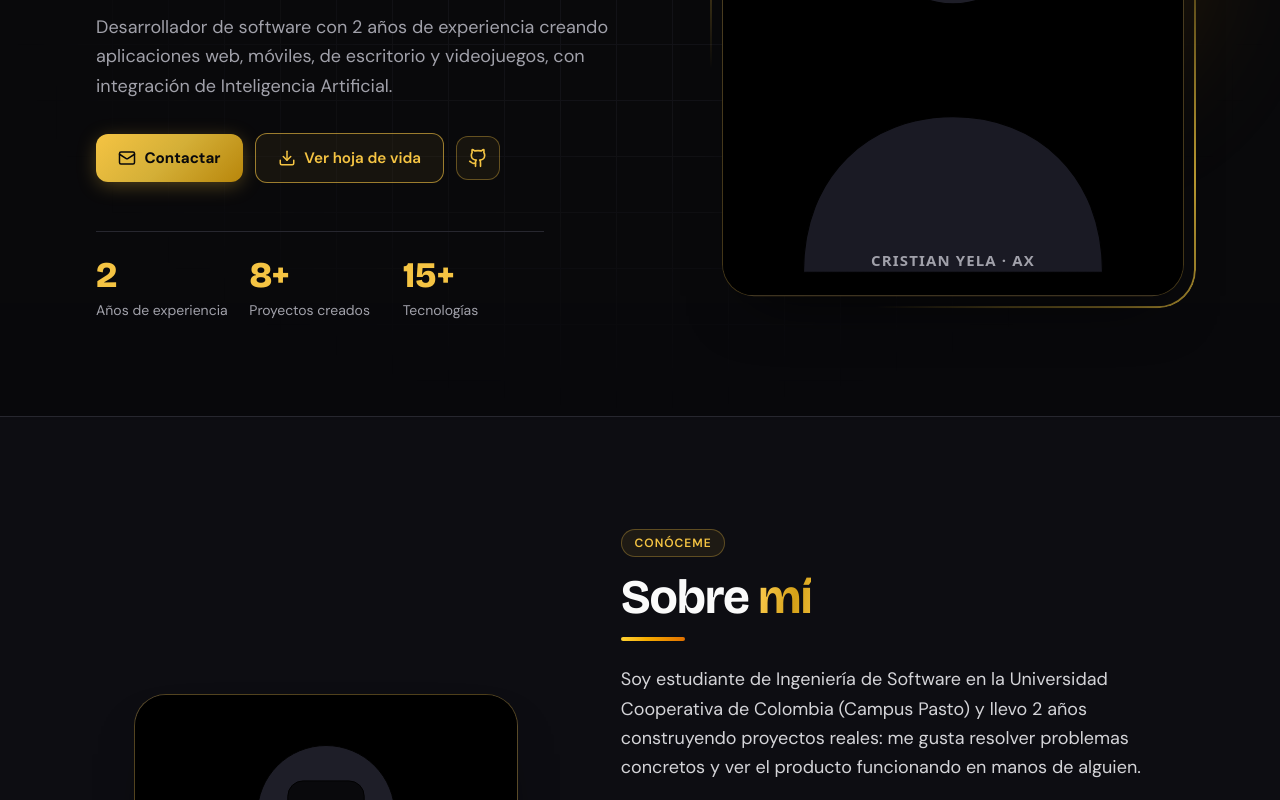
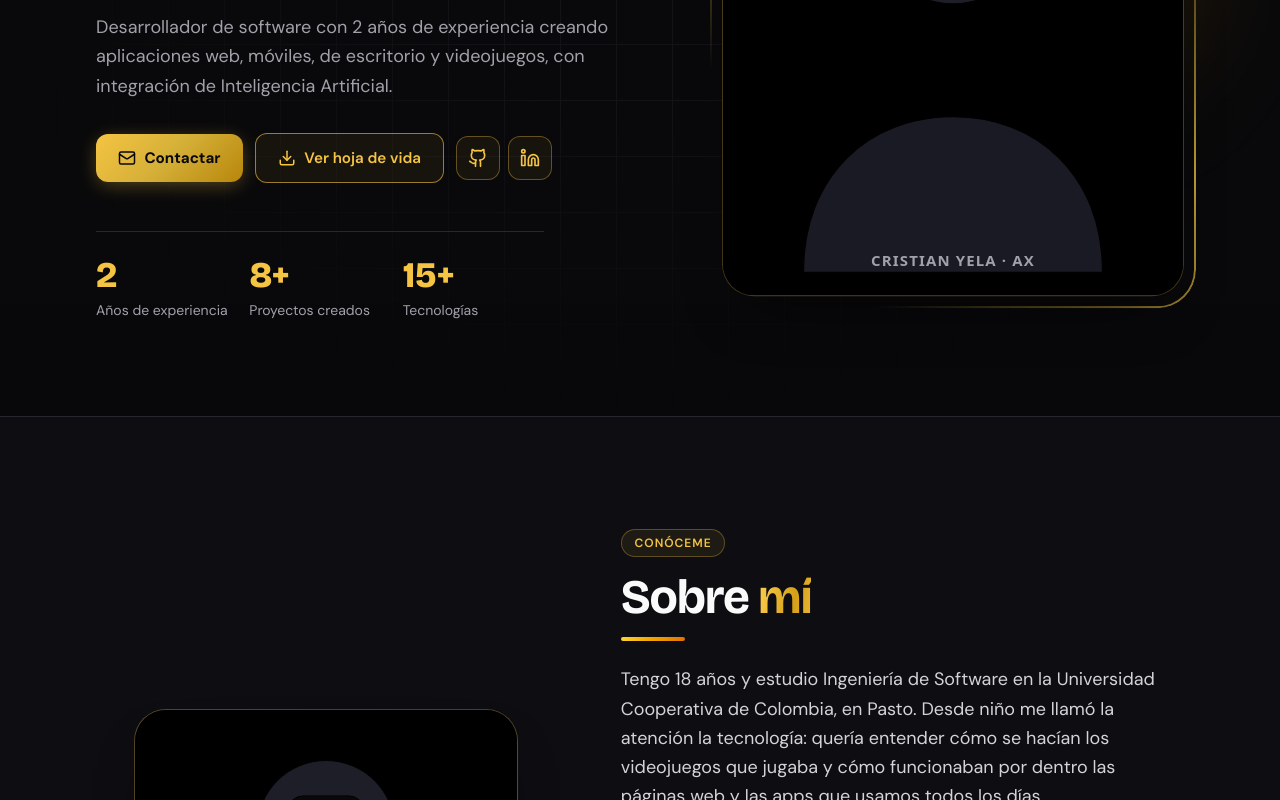
Before and after one commit to AndrxsS9/Portafolio, a Next.js app: page / in a window 1280 px wide. Shown: the part 460-1260 px from the top of the page. Built offline with nearby package versions, Linux system fonts and the light colour scheme.

Commit message:
feat: actualizar correo, LinkedIn, foto y contenido del perfil

```diff
--- a/data/profile.ts
+++ b/data/profile.ts
@@ -6,15 +6,17 @@ export const profile = {
   lastName: "Yela Parra",
   fullName: "Cristian Andrés Yela Parra",
   shortName: { first: "Andrés", last: "Yela" },
-  email: "cristian.yela@campusucc.edu.co",
+  email: "cristianyela.57@gmail.com",
   /** Déjalo vacío ("") si no quieres mostrar teléfono */
   phone: "",
   github: "https://github.com/AndrxsS9",
   githubUser: "@AndrxsS9",
-  /** Pon aquí la URL de tu LinkedIn; vacío = no se muestra */
-  linkedin: "",
+  /** URL de LinkedIn; vacío = no se muestra */
+  linkedin: "https://www.linkedin.com/in/cristian-yela-341835339",
   /** Tu foto: guarda una foto real en public/images/ (ej. foto.jpg) y cambia esta ruta */
   photo: "/images/avatar.svg",
+  /** Foto de la sección "Sobre mí" */
+  aboutPhoto: "/images/foto-perfil.webp",
   /** Hojas de vida en /public */
   cv: { es: "/cv.pdf", en: "/cv-en.pdf" } satisfies Record<Lang, string>,
   tech: [
@@ -34,7 +36,6 @@ export const profile = {
     "Google Gemini API",
     "PostgreSQL",
     "Supabase",
-    "Zod",
     "Vitest",
     "Git & GitHub",
   ],
@@ -52,11 +53,18 @@ type LocalizedProfile = {
     p1: string;
     p2: string;
     highlights: { title: string; text: string }[];
+    /** Bloque "Fuera del código" */
+    offClock: string;
+    /** Bloque "Idiomas" */
+    languages: { name: string; level: string; note?: string }[];
   };
   services: { title: string; text: string }[];
   specialties: string[];
-  timeline: { period: string; title: string; place: string; text: string }[];
+  /** label: etiqueta corta en lugar de fechas */
+  timeline: { label: string; title: string; place: string; text: string }[];
   achievements: string[];
+  seminars: string;
+  references: { name: string; role: string; quote: string }[];
 };
 
 export const profileText: Record<Lang, LocalizedProfile> = {
@@ -74,12 +82,18 @@ export const profileText: Record<Lang, LocalizedProfile> = {
     ],
     about: {
       semester: "5.º semestre",
-      p1: "Soy estudiante de Ingeniería de Software en la Universidad Cooperativa de Colombia (Campus Pasto) y llevo 2 años construyendo proyectos reales: me gusta resolver problemas concretos y ver el producto funcionando en manos de alguien.",
-      p2: "He trabajado en apps móviles con React Native y Expo, APIs con Node.js y Express, una app de escritorio con Tauri y Rust, un videojuego en Unity y prototipos para smartwatch. En casi todos integro IA (Google Gemini) para que la app haga algo útil por el usuario.",
+      p1: "Tengo 18 años y estudio Ingeniería de Software en la Universidad Cooperativa de Colombia, en Pasto. Desde niño me llamó la atención la tecnología: quería entender cómo se hacían los videojuegos que jugaba y cómo funcionaban por dentro las páginas web y las apps que usamos todos los días.",
+      p2: "Hoy eso es justo lo que hago. He trabajado en apps móviles con React Native y Expo, APIs con Node.js y Express, una app de escritorio con Tauri y Rust, un videojuego en Unity y prototipos para smartwatch. En casi todos integro IA (Google Gemini) para que la app le resuelva algo real a quien la usa.",
       highlights: [
         { title: "Full-Stack", text: "React, Next.js, TypeScript, Node.js y Express" },
         { title: "Móvil y escritorio", text: "React Native, Expo, Tauri y Rust" },
         { title: "Inteligencia Artificial", text: "Google Gemini, análisis de imágenes y lenguaje natural" },
+      ],
+      offClock:
+        "Lo que más practico es el microfútbol y el fútbol. También me gustan los videojuegos. Soy hincha del Barcelona, mis jugadores favoritos son Messi y Neymar, y no me pierdo los partidos de la Selección Colombia ni del Barça.",
+      languages: [
+        { name: "Español", level: "Nativo" },
+        { name: "Inglés", level: "Básico", note: "Lo entiendo y lo leo, pero todavía no lo hablo con fluidez." },
       ],
     },
     services: [
@@ -97,7 +111,7 @@ export const profileText: Record<Lang, LocalizedProfile> = {
       },
       {
         title: "APIs y Backend",
-        text: "Servicios REST tipados y seguros con Node.js, Express, Zod y Helmet, y bases de datos relacionales.",
+        text: "Servicios REST tipados y seguros con Node.js, Express y Helmet, y bases de datos relacionales.",
       },
       {
         title: "Escritorio y Videojuegos",
@@ -116,29 +130,56 @@ export const profileText: Record<Lang, LocalizedProfile> = {
     ],
     timeline: [
       {
-        period: "2024 – Presente",
+        label: "Pregrado · Actualidad",
+        title: "Ingeniería de Software",
+        place: "Universidad Cooperativa de Colombia, Campus Pasto",
+        text: "Arquitectura de software, microservicios, diseño de interfaces, APIs REST y desarrollo móvil.",
+      },
+      {
+        label: "Experiencia",
+        title: "Página web para un negocio de spa",
+        place: "Proyecto para cliente",
+        text: "Sitio web para un spa con agendamiento de citas por WhatsApp.",
+      },
+      {
+        label: "Proyectos",
         title: "Proyectos de software web, móvil, escritorio y juegos",
         place: "Proyectos académicos y personales",
         text: "Diseño y desarrollo de FoodAI, CommandDeck, FocusPulse y Plomo y Paja, integrando servicios de Inteligencia Artificial y trabajando en equipo con Git.",
       },
       {
-        period: "2025 – 2026",
-        title: "Ingeniería de Software — 5.º semestre",
-        place: "Universidad Cooperativa de Colombia",
-        text: "Arquitectura de software, microservicios, diseño de interfaces, APIs REST y desarrollo móvil.",
-      },
-      {
-        period: "2024",
-        title: "Fundamentos de programación",
-        place: "Universidad Cooperativa de Colombia",
-        text: "Estructuras de datos, algoritmos, programación orientada a objetos, bases de datos relacionales y Scrum.",
+        label: "Bachiller",
+        title: "Bachiller académico",
+        place: "Institución Educativa Municipal Heraldo Romero Sánchez, Pasto",
+        text: "Formación secundaria académica.",
       },
     ],
     achievements: [
       "FoodAI: app móvil (Expo) + backend en Express 5 con análisis de alimentos usando Gemini.",
       "CommandDeck: app de escritorio con Tauri y Rust que convierte lenguaje natural en comandos.",
       "Plomo y Paja: videojuego FPS en Unity desarrollado en equipo de tres personas.",
-      "Buenas prácticas: TypeScript estricto, validación con Zod, pruebas con Vitest y Git Flow.",
+      "Buenas prácticas: TypeScript estricto, pruebas con Vitest y Git Flow.",
+    ],
+    seminars: "Asistí a 4 seminarios y conferencias de tecnología e ingeniería de software durante la carrera.",
+    references: [
+      {
+        name: "Antony Rodríguez",
+        role: "Estudiante de Ingeniería de Sistemas, Universidad de Nariño",
+        quote:
+          "Trabaja bien y, ante todo, busca dar lo mejor para sus clientes. Usa buenas prácticas en lo que desarrolla y siempre está intentando mejorar.",
+      },
+      {
+        name: "Jesús Narváez",
+        role: "Diseñador gráfico y de contenido digital",
+        quote:
+          "Es responsable con lo que se compromete. Explica lo que hace, pregunta cuando algo no está claro y no lo deja hasta que funciona bien.",
+      },
+      {
+        name: "Johan Amaya",
+        role: "Técnico en soporte informático",
+        quote:
+          "Lo que más destaco es lo rápido que aprende. Si no conoce una herramienta, la estudia y al poco tiempo ya la está usando. Es organizado y es fácil trabajar con él.",
+      },
     ],
   },
   en: {
@@ -155,12 +196,18 @@ export const profileText: Record<Lang, LocalizedProfile> = {
     ],
     about: {
       semester: "5th semester",
-      p1: "I'm a Software Engineering student at Universidad Cooperativa de Colombia (Pasto Campus) and I've spent the last 2 years building real projects: I enjoy solving concrete problems and seeing the product working in someone's hands.",
-      p2: "I've worked on mobile apps with React Native and Expo, APIs with Node.js and Express, a desktop app with Tauri and Rust, a Unity video game and smartwatch prototypes. In most of them I integrate AI (Google Gemini) so the app does something genuinely useful for the user.",
+      p1: "I'm 18 and I study Software Engineering at Universidad Cooperativa de Colombia, in Pasto. Technology caught my attention ever since I was a kid: I wanted to understand how the video games I played were made and how the websites and apps we use every day work on the inside.",
+      p2: "Today that's exactly what I do. I've worked on mobile apps with React Native and Expo, APIs with Node.js and Express, a desktop app with Tauri and Rust, a Unity video game and smartwatch prototypes. In almost all of them I integrate AI (Google Gemini) so the app solves something real for whoever uses it.",
       highlights: [
         { title: "Full-Stack", text: "React, Next.js, TypeScript, Node.js and Express" },
         { title: "Mobile & desktop", text: "React Native, Expo, Tauri and Rust" },
         { title: "Artificial Intelligence", text: "Google Gemini, image analysis and natural language" },
+      ],
+      offClock:
+        "What I play the most is futsal and football. I also enjoy video games. I'm a Barcelona fan, my favorite players are Messi and Neymar, and I never miss a Colombia national team or Barça match.",
+      languages: [
+        { name: "Spanish", level: "Native" },
+        { name: "English", level: "Basic", note: "I can read and understand it, but I'm not fluent speaking it yet." },
       ],
     },
     services: [
@@ -178,7 +225,7 @@ export const profileText: Record<Lang, LocalizedProfile> = {
       },
       {
         title: "APIs & Backend",
-        text: "Typed, secure REST services with Node.js, Express, Zod and Helmet, plus relational databases.",
+        text: "Typed, secure REST services with Node.js, Express and Helmet, plus relational databases.",
       },
       {
         title: "Desktop & Games",
@@ -197,29 +244,56 @@ export const profileText: Record<Lang, LocalizedProfile> = {
     ],
     timeline: [
       {
-        period: "2024 – Present",
+        label: "Undergraduate · Present",
+        title: "Software Engineering",
+        place: "Universidad Cooperativa de Colombia, Pasto Campus",
+        text: "Software architecture, microservices, interface design, REST APIs and mobile development.",
+      },
+      {
+        label: "Experience",
+        title: "Website for a spa business",
+        place: "Client project",
+        text: "Website for a spa with appointment booking through WhatsApp.",
+      },
+      {
+        label: "Projects",
         title: "Web, mobile, desktop and game software projects",
         place: "Academic and personal projects",
         text: "Designed and built FoodAI, CommandDeck, FocusPulse and Plomo y Paja, integrating AI services and working in teams with Git.",
       },
       {
-        period: "2025 – 2026",
-        title: "Software Engineering — 5th semester",
-        place: "Universidad Cooperativa de Colombia",
-        text: "Software architecture, microservices, interface design, REST APIs and mobile development.",
-      },
-      {
-        period: "2024",
-        title: "Programming fundamentals",
-        place: "Universidad Cooperativa de Colombia",
-        text: "Data structures, algorithms, object-oriented programming, relational databases and Scrum.",
+        label: "High school",
+        title: "Academic high school diploma",
+        place: "Institución Educativa Municipal Heraldo Romero Sánchez, Pasto",
+        text: "Academic secondary education.",
       },
     ],
     achievements: [
       "FoodAI: mobile app (Expo) + Express 5 backend that analyzes food with Gemini.",
       "CommandDeck: Tauri + Rust desktop app that turns natural language into terminal commands.",
       "Plomo y Paja: Unity FPS video game built by a team of three.",
-      "Good practices: strict TypeScript, Zod validation, Vitest testing and Git Flow.",
+      "Good practices: strict TypeScript, Vitest testing and Git Flow.",
+    ],
+    seminars: "I attended 4 technology and software engineering seminars and conferences during my degree.",
+    references: [
+      {
+        name: "Antoby Rodríguez",
+        role: "Systems Engineering student, Universidad de Nariño",
+        quote:
+          "He works well and, above all, strives to give his clients his best. He uses good practices in what he builds and is always trying to improve.",
+      },
+      {
+        name: "Jesús Narváez",
+        role: "Graphic and digital content designer",
+        quote:
+          "He's responsible with what he commits to. He explains what he's doing, asks when something isn't clear and doesn't let it go until it works properly.",
+      },
+      {
+        name: "Johan Amaya",
+        role: "IT support technician",
+        quote:
+          "What I value most is how quickly he learns. If he doesn't know a tool, he studies it and before long he's already using it. He's organized and easy to work with.",
+      },
     ],
   },
 };
```
Also changed, not shown: public/images/foto-perfil.webp (added).
